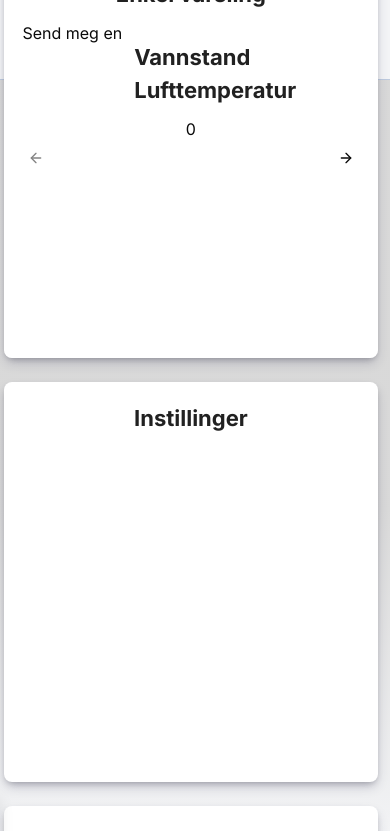
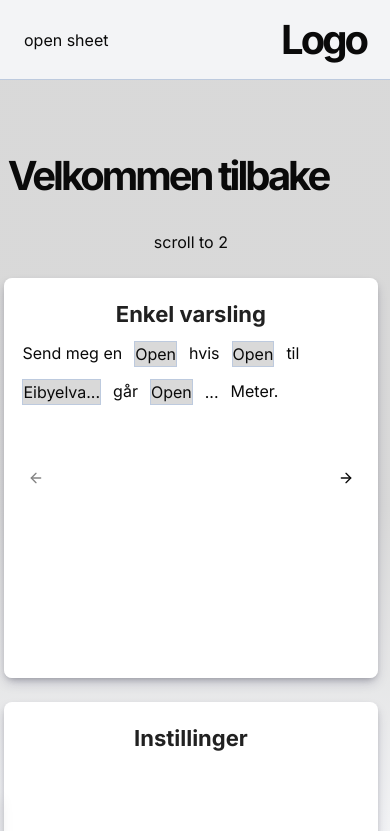
Before and after one commit to 24-20/HydrovarselRepoMain, a React (Vite) app in the folder frontend/: page / in a window 390 px wide. Shown: the top 831 px of the page. Built offline with nearby package versions, Linux system fonts and the light colour scheme.

Commit message:
spacing bug with topbar needs fix, is weird for iphone

```diff
--- a/frontend/src/componentContent/AlertContent.tsx
+++ b/frontend/src/componentContent/AlertContent.tsx
@@ -8,10 +8,14 @@ import DropdownAlert from '@/components/alert/DropdownAlert'
 import DrawerAlert from '@/components/alert/DrawerAlert'
 import parameterMap from '@/maps/parameterMap'
 import { DashboardRiverContext } from '@/pages/Dashboard'
+import useDeviceWidth from '@/hooks/useDeviceWidth'
+import { optionType } from '@/types/OptionType'
+import Search from '@/components/alert/Search'
 const AlertContent1 = () => {
-    const [updatedParams, setUpdatedParams] = useState<{icon:any, value:string}[] | null>(null)
+    const [updatedParams, setUpdatedParams] = useState<optionType | null>(null)
     const context = React.useContext(DashboardRiverContext)
     const [availableParams, setAvailableParams] = useState<undefined | string[]>()
+    const {device600px} = useDeviceWidth()
     const methodCopy = [
         {
             value:'Email',
@@ -73,7 +77,7 @@ const AlertContent1 = () => {
 
     useEffect(() => { // updating updated params when available params has been updated
         if (!availableParams) return
-        let updatedpar = []
+        let updatedpar:{icon:any, value:string}[] = []
         for (let i = 0; i<parameterCopy.length;i++) {
             for (let j = 0; j<availableParams.length;j++) {
                 if (parameterCopy[i].value === availableParams[j]) {
@@ -82,29 +86,44 @@ const AlertContent1 = () => {
             }
         }
         setUpdatedParams(updatedpar)
+
     }, [availableParams])
 
   return (
+
+    <>
+    <h2>Enkel varsling</h2>
     <div className=' md:w-[85%] w-[90%] h-auto  bg-card flex flex-wrap text text-foreground gap-3 sm:text-lg'>
-      <span>Send meg en</span>
-       <h2>
-        {updatedParams?
-        updatedParams.map(par=>{
-            return (
-                <div>
-                    {par.value}
-                </div>
-            )
-        })
+    <span>Send meg en</span>
+        {
+        device600px?
+        <DrawerAlert options={methodCopy} title='Varslings metode'  />
         :
-        <div>loading</div>
+        <DropdownAlert options={methodCopy} title='Varslings metode' />
         }
-       </h2>
-
-
-
+        <span>hvis</span>
+        {
+        device600px?
+        <DrawerAlert options={updatedParams} title='Parameter'  />
+        :
+        <DropdownAlert options={updatedParams} title='Parameter'   />
+        }
+        <span>til</span>
+        <Search />
+        <span>går</span>
+        {
+        device600px?
+        <DrawerAlert options={conditionalCopy} title='Betingelse' />
+        :
+        <DropdownAlert options={conditionalCopy} title='Betingelse' />
+        }
+        <div className='flex gap-3'>
+            <button>...</button>
+            <span>Meter.</span>
+        </div>
 
     </div>
+    </>
   )
 }
 const AlertContent2 = () => {
--- a/frontend/src/components/alert/CarouselAlert.tsx
+++ b/frontend/src/components/alert/CarouselAlert.tsx
@@ -34,9 +34,7 @@ const CarouselAlert = (props:{carouselApi:CarouselApi, setCarouselApi:((api: Car
               <CarouselItem key={index}>
 
                   <div className='flex flex-grow h-[400px]  bg-card rounded-lg items-center flex-col'>
-                    <h2>Enkel varsling</h2>
                     {<AlertContent1/>}
-                    {index}
                   </div>
 
               </CarouselItem>
--- a/frontend/src/components/alert/DrawerAlert.tsx
+++ b/frontend/src/components/alert/DrawerAlert.tsx
@@ -11,10 +11,12 @@ import {
   } from "@/components/ui/drawer"
 import { Button } from '../ui/button'
 
-const DrawerAlert = () => {
+import AlertButton from "../ui/AlertButton"
+import { optionType } from "@/types/OptionType"
+const DrawerAlert = (props:{options:optionType | null, title:string}) => {
   return (
     <Drawer>
-  <DrawerTrigger>Open</DrawerTrigger>
+  <DrawerTrigger><AlertButton>Open</AlertButton></DrawerTrigger>
   <DrawerContent>
     <DrawerHeader>
       <DrawerTitle>Are you absolutely sure?</DrawerTitle>
--- a/frontend/src/components/alert/DropdownAlert.tsx
+++ b/frontend/src/components/alert/DropdownAlert.tsx
@@ -9,15 +9,15 @@ import {
 
 import React from 'react'
 import AlertButton from "../ui/AlertButton"
-
-const DropdownAlert = ({options:[]}) => {
+import { optionType } from "@/types/OptionType"
+const DropdownAlert = (props:{options:optionType | null, title:string}) => {
   return (
     <DropdownMenu>
         <DropdownMenuTrigger>
             <AlertButton>Open dropdown</AlertButton>
         </DropdownMenuTrigger>
         <DropdownMenuContent>
-            <DropdownMenuLabel>My Account</DropdownMenuLabel>
+            <DropdownMenuLabel>{props.title}</DropdownMenuLabel>
             <DropdownMenuSeparator />
             <DropdownMenuItem>Profile</DropdownMenuItem>
             <DropdownMenuItem>Billing</DropdownMenuItem>
--- /dev/null
+++ b/frontend/src/components/alert/Search.tsx
@@ -0,0 +1,10 @@
+import React from 'react'
+import AlertButton from '../ui/AlertButton'
+
+const Search = () => {
+  return (
+    <AlertButton>Eibyelva...</AlertButton>
+  )
+}
+
+export default Search
--- a/frontend/src/components/ux/Topbar.tsx
+++ b/frontend/src/components/ux/Topbar.tsx
@@ -6,7 +6,7 @@ interface CardProps {
   }
 const Topbar = ({children, className=''}:CardProps) => {
   return (
-    <nav className={cn(className, ' fixed w-screen h-[80px] border-b border-border bg-card-foreground backdrop-blur-sm flex justify-between items-center px-6 sm:px-12')}>
+    <nav className={cn(className, ' fixed z-50 w-screen h-[80px] border-b border-border bg-card-foreground backdrop-blur-sm flex justify-between items-center px-6 sm:px-12')}>
         {
             children
         }
--- a/frontend/src/pages/Dashboard.tsx
+++ b/frontend/src/pages/Dashboard.tsx
@@ -42,7 +42,7 @@ const Dashboard = () => {
 
 
         <DashboardRiverContext.Provider value={{DashboardRiver, setDashboardRiver}} >
-          <DashboardLayout className={device1000px?'pl-[250px]':'pl-[2%] pt-[60px]'}>
+          <DashboardLayout className={device1000px?'pl-[250px]':'pl-[2%] pt-[700px]'}>
             <h1 className=' w-full max-w-[1326px] mt-[40px]'> Velkommen tilbake</h1>
             <button onClick={()=>carouselApi?.scrollTo(2)}>scroll to 2</button>
             <div className=' flex h-fit flex-col items-center sm:flex-row w-full sm:w-[96%] max-w-[1326px] gap-6'>
--- /dev/null
+++ b/frontend/src/types/OptionType.ts
@@ -0,0 +1,6 @@
+
+import { IconDefinition } from '@fortawesome/free-solid-svg-icons'
+export type optionType = {
+    icon:IconDefinition,
+    value:string
+  }[]
```
